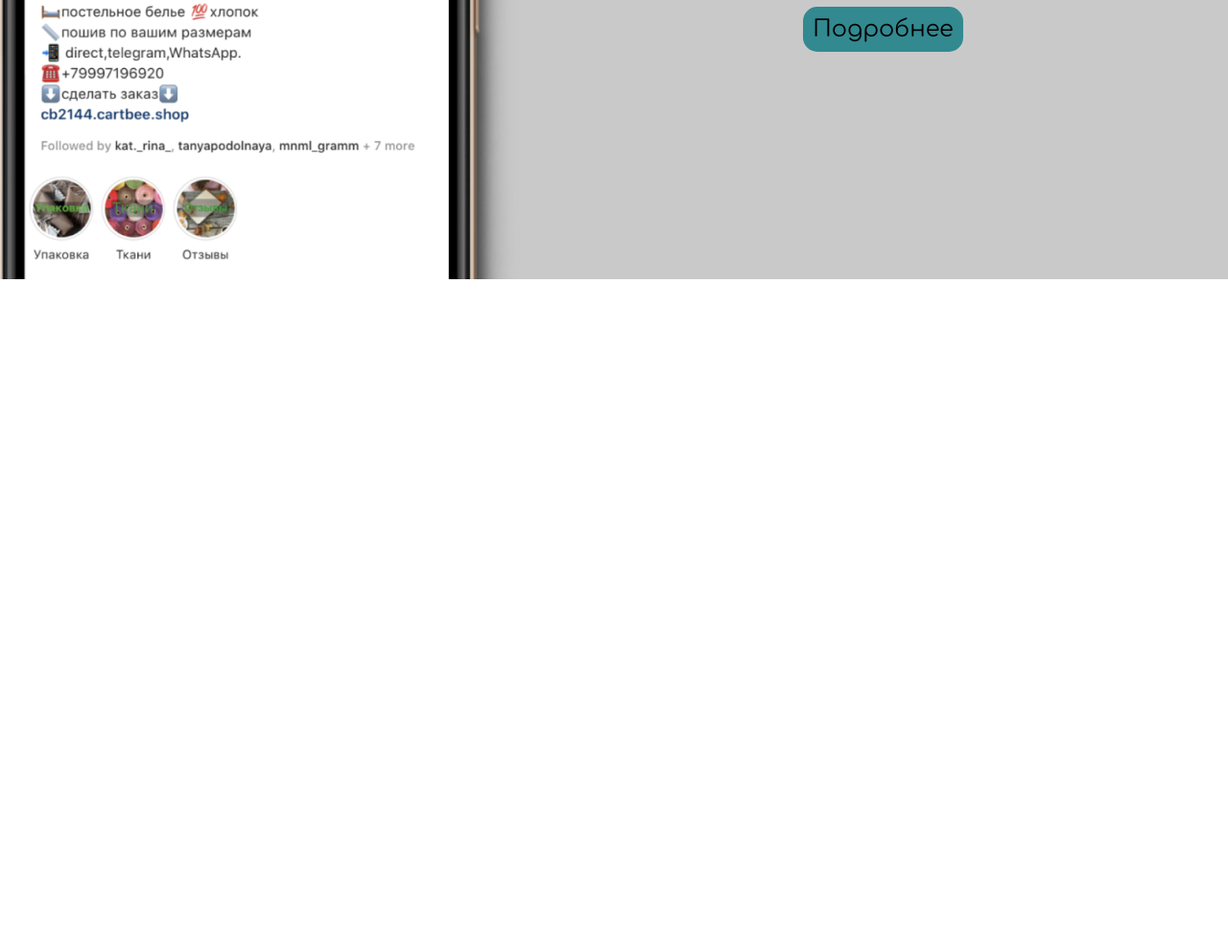
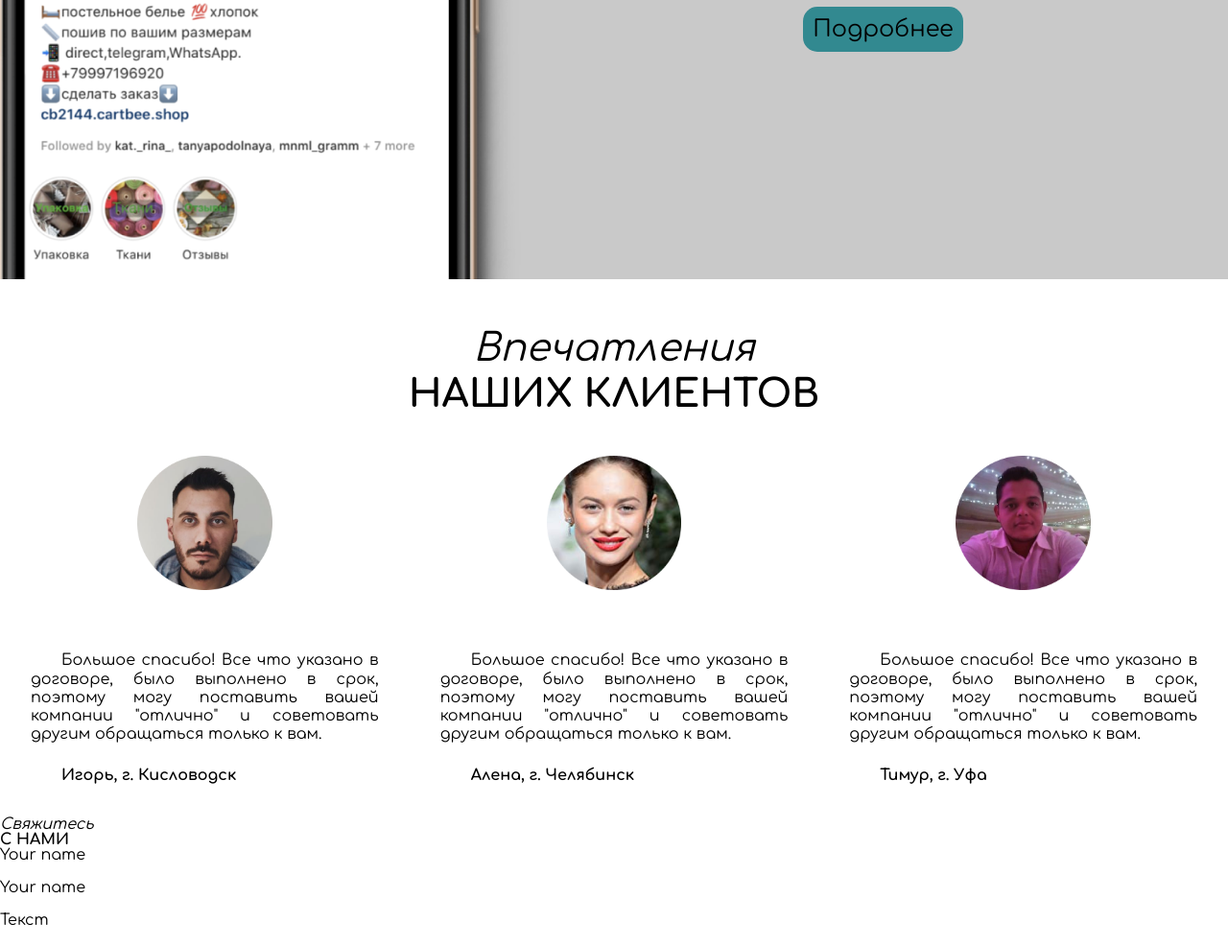
Before and after one commit to webmanufactory/notcountingsheep, a plain HTML site: page index.html in a window 1280 px wide. Shown: the part 2547-3533 px from the top of the page at 96% size. Before the commit the page ends 2838 px from the top, so only its background shows below. Drawn offline with Linux system fonts and the light colour scheme; a web font is replaced by a local one.

Commit message:
New pages

```diff
--- a/index.html
+++ b/index.html
@@ -27,7 +27,7 @@
                             <a href="#delivery">Доставка</a>
                         </li>
                         <li class="">
-                            <a href="">Отзывы</a>
+                            <a href="#review">Отзывы</a>
                         </li>
                         <li class="">
                             <a href="">Написать нам</a>
@@ -342,6 +342,74 @@
                     </div>
                 </div>
                 <!-- /.delivery -->
+                <div class="review-page">
+                    <div class="review-page-text">
+                        <p>
+                            <em>Впечатления</em>
+                        </p>
+                        <p>
+                            <strong>НАШИХ КЛИЕНТОВ</strong>
+                        </p>
+                    </div>
+                    <div class="review-cards" id="review">
+                        <div class="review-card">
+                            <img src="img/review1.png" alt="">
+                            <div class="review-text">
+                                <p>Большое спасибо! Все что указано в договоре, было выполнено в срок, поэтому могу поставить вашей компании "отлично" и советовать другим обращаться только к вам.</p>
+                                <h4>Игорь, г. Кисловодск</h4>
+                            </div>
+                        </div>
+                        <div class="review-card">
+                            <img src="img/review2.png" alt="">
+                            <div class="review-text">
+                                <p>Большое спасибо! Все что указано в договоре, было выполнено в срок, поэтому могу поставить вашей компании "отлично" и советовать другим обращаться только к вам.</p>
+                                <h4>Алена, г. Челябинск</h4>
+                            </div>
+                        </div>
+                        <div class="review-card">
+                            <img src="img/review3.png" alt="">
+                            <div class="review-text">
+                                <p>Большое спасибо! Все что указано в договоре, было выполнено в срок, поэтому могу поставить вашей компании "отлично" и советовать другим обращаться только к вам.</p>
+                                <h4>Тимур, г. Уфа</h4>
+                            </div>
+                        </div>
+                    </div>
+                    <!-- /.review-cards -->
+                </div>
+                <!-- /.review-page -->
+                <div class="contact-page">
+                    <div class="contact-head">
+                        <p>
+                            <em>Свяжитесь</em>
+                        </p>
+                        <p>
+                            <strong>С НАМИ</strong>
+                        </p>
+                    </div>
+                    <div class="contact-box">
+                        <div class="form-box">
+                            <form action="" method="">
+                                Your name<br>
+                                <input type="text" name="cf_name"><br>
+                                Your name<br>
+                                <input type="text" name="cf_name"><br>
+                                Текст<br>
+                                <textarea name="" id="" ></textarea><br>
+                                <button>
+                                    <input type="submit" value="Send">
+                                </button>
+                                <button>
+                                    <input type="reset" value="Clear">
+                                </button>
+                            </form>
+                        </div>
+                        <div class="image-box">
+                            <img src="img/contactUs.png" alt="">
+                        </div>
+                    </div>
+
+                </div>
+                <!-- /.contact-page -->
             </div>
             <script src="js/wow.min.js"></script>
             <script src="js/main.js"></script>
--- a/style/main.css
+++ b/style/main.css
@@ -234,6 +234,7 @@ button:active {
     background: url(../img/deliveryBG.png) no-repeat center;
     background-color: rgb(201, 201, 201);
     min-height: 900px;
+    margin-bottom: 3em;
 }
 .delivery-box {
     display: flex;
@@ -256,3 +257,30 @@ button:active {
 .button-delivery {
     font-size: 1.5em;
 }
+.review-page-text {
+    font-size: 2.5em;
+    line-height: 1.2em;
+    text-align: center;
+    margin-bottom: 1em;
+}
+.review-cards {
+    display: flex;
+    flex-direction: row;
+    justify-content: space-around;
+}
+.review-cards img {
+    display: block;
+    box-sizing: border-box;
+    width: 33%;
+    margin: 0 auto 2em;
+}
+.review-text {
+    padding: 2em;
+    text-indent: 2em;
+    line-height: 1.2em;
+    text-align: justify;
+}
+.review-text h4 {
+    margin-top: 1.5em;
+    font-weight: 700;
+}
```
Also changed, not shown: img/contactUs.png (added), img/review1.png (added), img/review2.png (added), img/review3.png (added).
